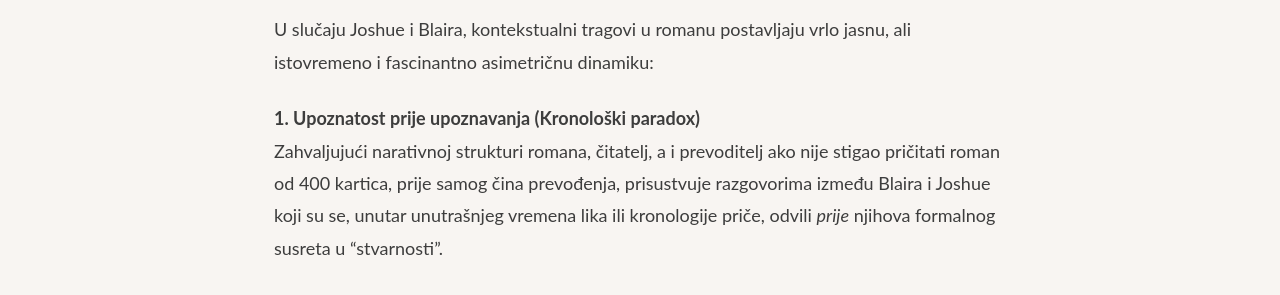
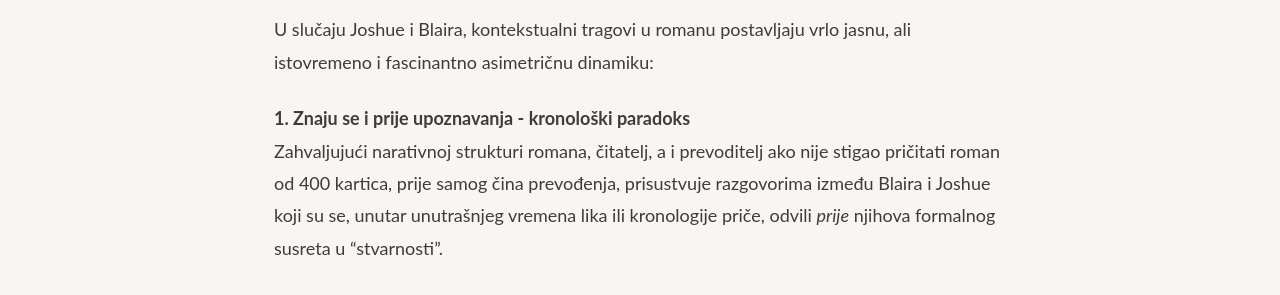
Before and after one commit to banovotz/banovotz.github.io, a Jekyll site: the page built from _posts/2026-08-18-Kada-se-u-knjizevnom-prijevodu-odluciti-za-ti-a-kada-za-vi.md, in a window 1280 px wide and 900 px high, scrolled down 1386 px. Shown: the part 153-448 px from the top of the window. Built offline with Jekyll 4.4.1, drawn with Linux system fonts in a browser that asks for light colours.

Commit message:
blog tekst fix

```diff
--- a/_posts/2026-08-18-Kada-se-u-knjizevnom-prijevodu-odluciti-za-ti-a-kada-za-vi.md
+++ b/_posts/2026-08-18-Kada-se-u-knjizevnom-prijevodu-odluciti-za-ti-a-kada-za-vi.md
@@ -26,7 +26,7 @@ Kada u engleskom tekstu nemamo eksplicitno naveden prelazak na *"first-name basi
 
 U slučaju Joshue i Blaira, kontekstualni tragovi u romanu postavljaju vrlo jasnu, ali istovremeno i fascinantno asimetričnu dinamiku:
 
-#### 1. Upoznatost prije upoznavanja (Kronološki paradox)
+#### 1. Znaju se i prije upoznavanja - kronološki paradoks
 
 Zahvaljujući narativnoj strukturi romana, čitatelj, a i prevoditelj ako nije stigao pričitati roman od 400 kartica, prije samog čina prevođenja, prisustvuje razgovorima između Blaira i Joshue koji su se, unutar unutrašnjeg vremena lika ili kronologije priče, odvili *prije* njihova formalnog susreta u "stvarnosti".
 
```
